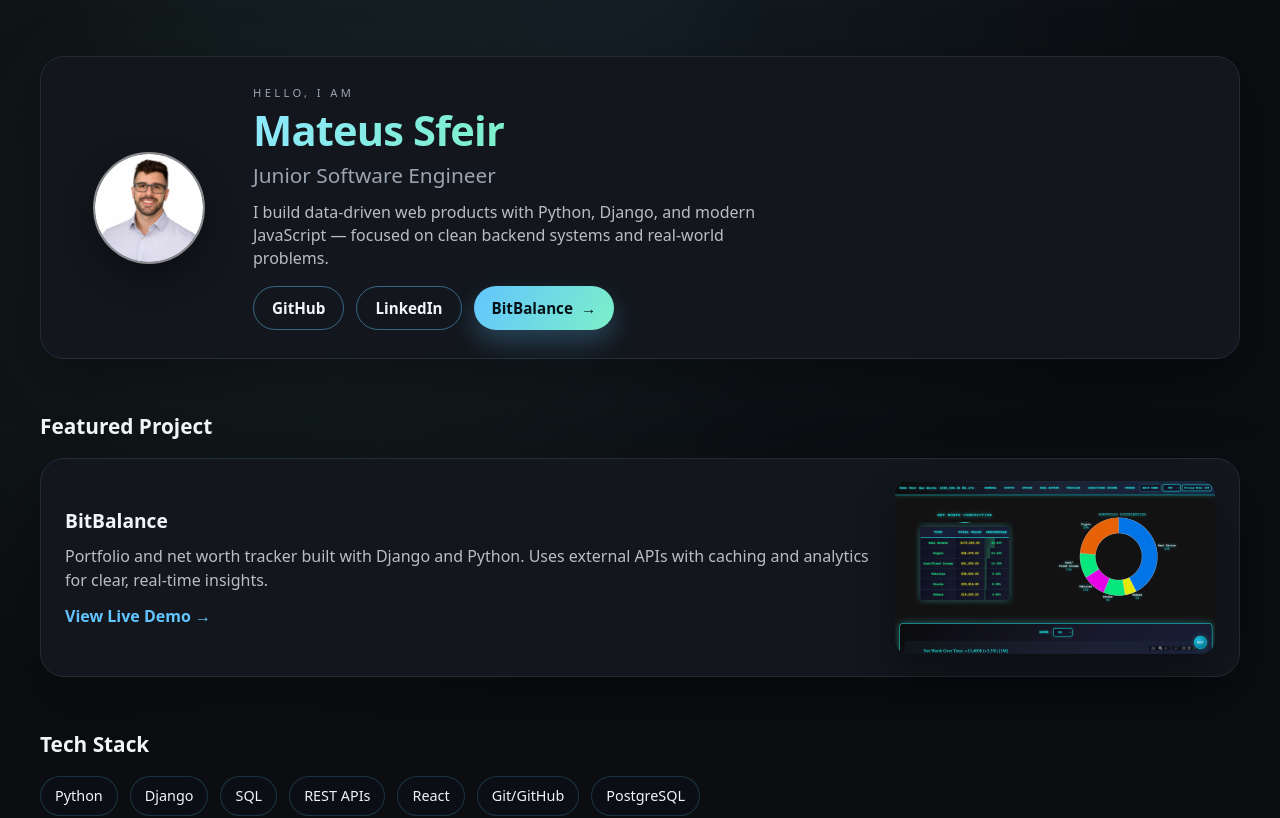
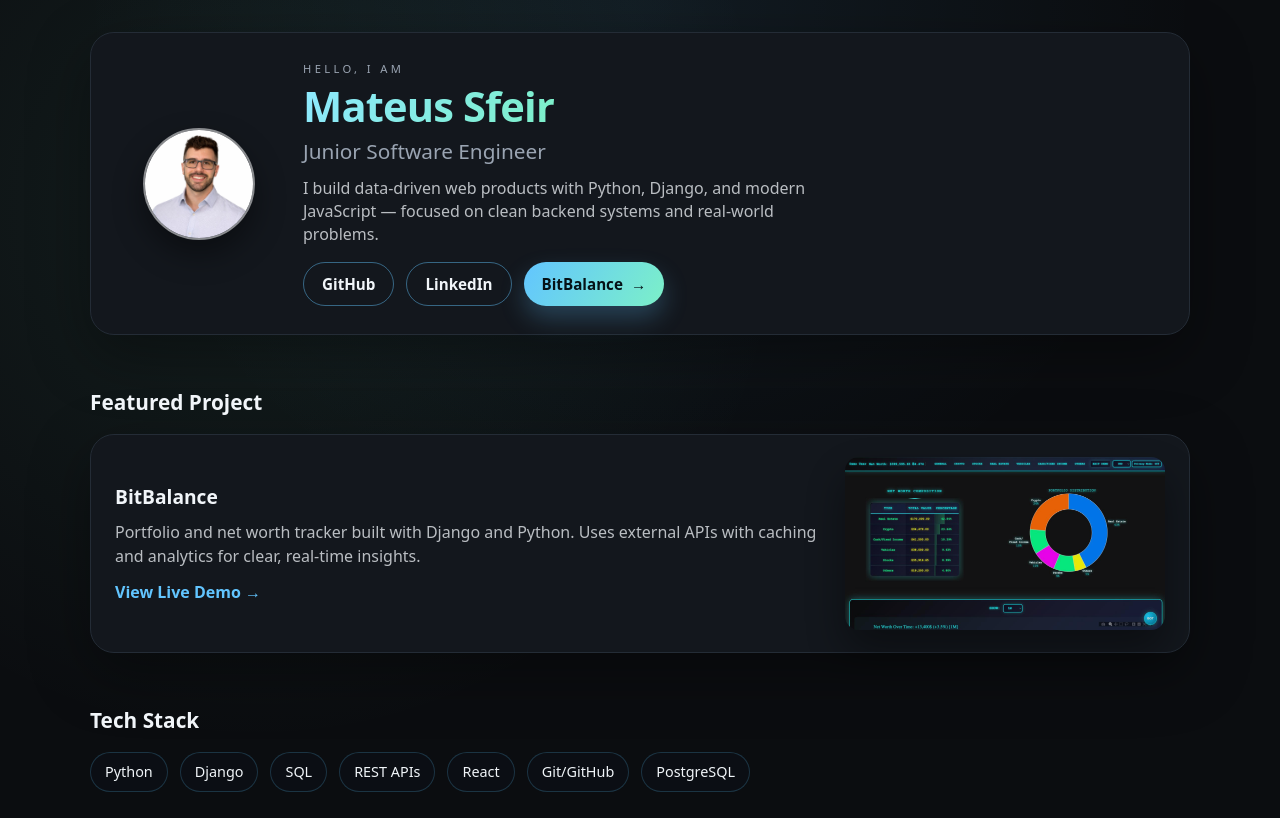
Before and after one commit to mateussfeir/portfolio, a React (Vite) app: page / in a window 1280 px wide. Shown: the top 818 px of the page. Built offline with nearby package versions, Linux system fonts and the light colour scheme.

Commit message:
App centered

```diff
--- a/src/App.css
+++ b/src/App.css
@@ -15,8 +15,14 @@
   box-sizing: border-box;
 }
 
+html,
 body {
+  width: 100%;
   margin: 0;
+  padding: 0;
+}
+
+body {
   font-family: "Space Grotesk", "IBM Plex Sans", system-ui, sans-serif;
   background:
     radial-gradient(circle at top, rgba(98, 197, 255, 0.08), transparent 45%),
@@ -27,19 +33,20 @@
 
 #root {
   min-height: 100vh;
+  width: 100%;
 }
 
 .page {
+  min-height: 100vh;
+  width: 100%;
   display: flex;
   justify-content: center;
-  padding: clamp(32px, 6vw, 56px) 0 clamp(28px, 5vw, 44px);
 }
 
-.page-container {
-  width: 100%;
-  max-width: 1360px;
+.container {
+  width: min(1100px, calc(100% - 48px));
   margin: 0 auto;
-  padding: 0 clamp(18px, 4vw, 40px);
+  padding: 32px 0;
 }
 
 .card {
--- a/src/App.jsx
+++ b/src/App.jsx
@@ -43,7 +43,7 @@
 function App() {
   return (
     <div className="page">
-      <div className="page-container">
+      <main className="container">
         <header className="hero card fade-up" style={{ "--delay": "0ms" }}>
           <div className="hero-media">
             <img
@@ -107,7 +107,7 @@
         <footer className="footer">
           <p>© {new Date().getFullYear()} Mateus Sfeir</p>
         </footer>
-      </div>
+      </main>
     </div>
   );
 }
```
